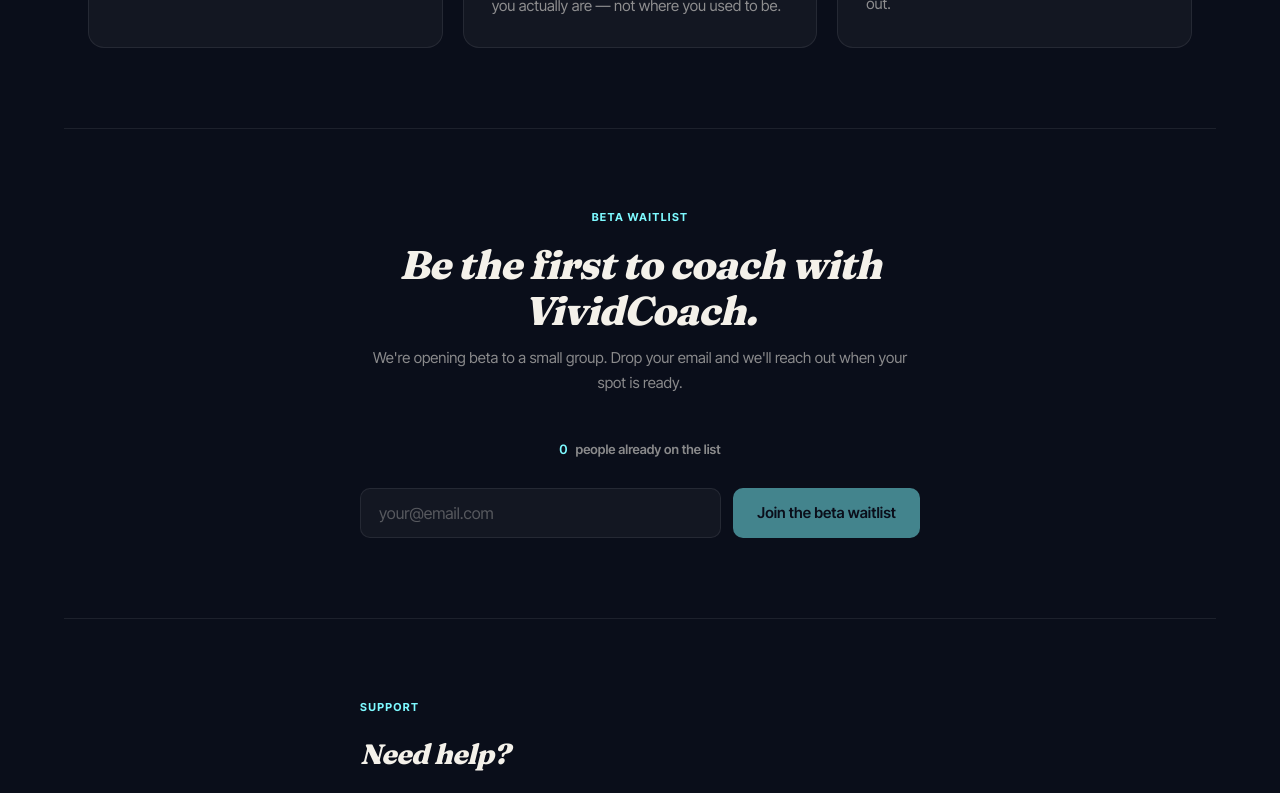
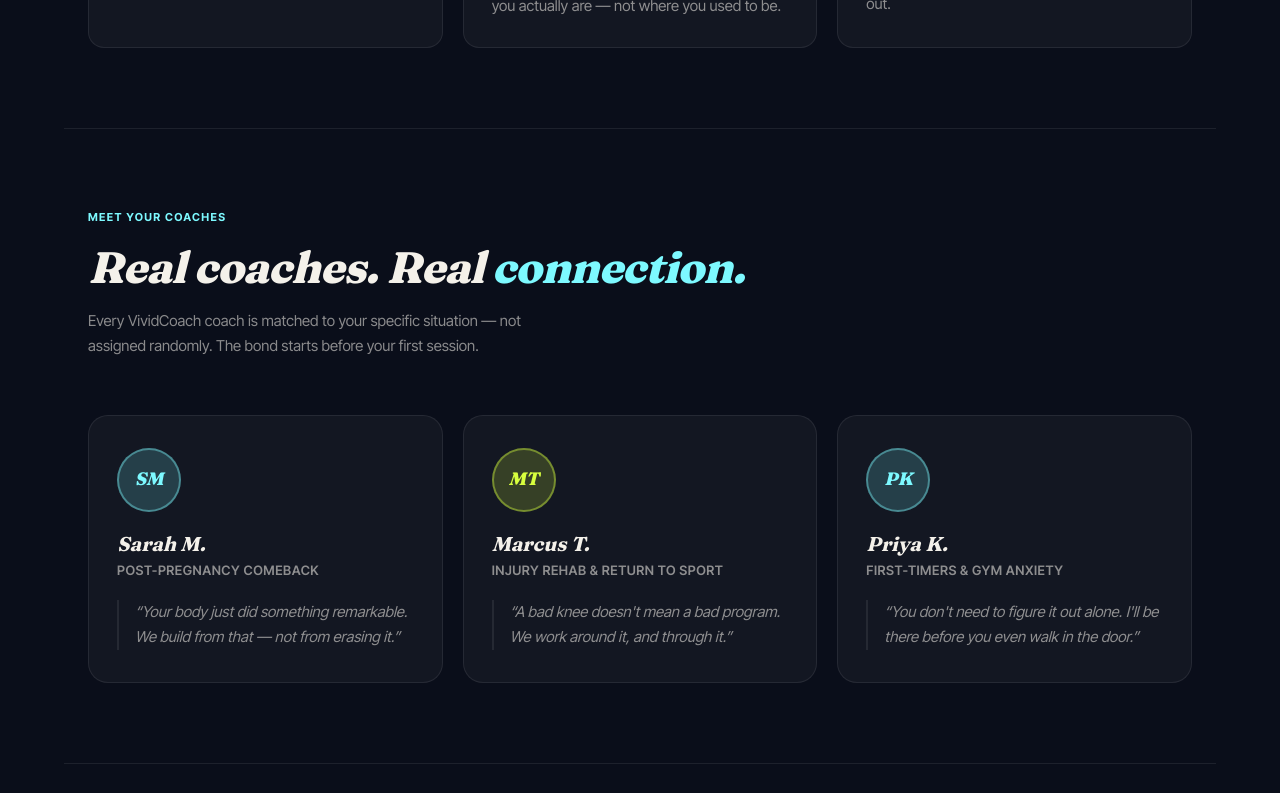
Before and after one commit to Vividcoachapp/vividcoach-landing, a Next.js app: page / in a window 1280 px wide. Shown: the part 1220-2013 px from the top of the page. Built offline with nearby package versions, Linux system fonts and the light colour scheme; no server answers.

Commit message:
Add coaches section to landing page — coach bonding brand story
Adds a 'Meet Your Coaches' section between the brand story and waitlist.
Three coaches with avatars (initials), specialty tags, and a personal quote
each tied to the brand's core scenarios (post-pregnancy, injury rehab, gym anxiety).

```diff
--- a/app/globals.css
+++ b/app/globals.css
@@ -295,6 +295,119 @@
   line-height: 1.65;
 }
 
+/* ─── COACHES ──────────────────────────────────────────── */
+.coaches {
+  padding: 5rem 1.5rem;
+  max-width: 72rem;
+  margin: 0 auto;
+}
+
+.coaches-header {
+  margin-bottom: 3.5rem;
+}
+
+.coaches-title {
+  font-family: var(--font-fraunces, serif);
+  font-style: italic;
+  font-size: clamp(1.75rem, 4vw, 2.75rem);
+  font-weight: 800;
+  line-height: 1.15;
+  letter-spacing: -0.02em;
+  color: var(--text);
+  max-width: 24ch;
+  margin-bottom: 1rem;
+}
+
+.coaches-title em {
+  color: var(--cyan);
+}
+
+.coaches-sub {
+  font-size: 0.9375rem;
+  color: var(--text-dim);
+  max-width: 52ch;
+  line-height: 1.65;
+}
+
+.coaches-grid {
+  display: grid;
+  grid-template-columns: 1fr;
+  gap: 1.25rem;
+}
+
+@media (min-width: 680px) {
+  .coaches-grid {
+    grid-template-columns: repeat(3, 1fr);
+  }
+}
+
+.coach-card {
+  background: var(--card-bg);
+  border: 1px solid var(--card-border);
+  border-radius: 20px;
+  padding: 2rem 1.75rem;
+  display: flex;
+  flex-direction: column;
+  gap: 1.25rem;
+  transition: border-color 0.2s ease, transform 0.2s ease;
+}
+
+.coach-card:hover {
+  border-color: rgba(125, 249, 255, 0.25);
+  transform: translateY(-3px);
+}
+
+.coach-avatar {
+  width: 64px;
+  height: 64px;
+  border-radius: 50%;
+  background: color-mix(in srgb, var(--coach-color) 18%, transparent);
+  border: 2px solid color-mix(in srgb, var(--coach-color) 40%, transparent);
+  color: var(--coach-color);
+  font-family: var(--font-fraunces, serif);
+  font-style: italic;
+  font-weight: 800;
+  font-size: 1.125rem;
+  display: flex;
+  align-items: center;
+  justify-content: center;
+  letter-spacing: -0.01em;
+  flex-shrink: 0;
+}
+
+.coach-info {
+  display: flex;
+  flex-direction: column;
+  gap: 0.25rem;
+}
+
+.coach-name {
+  font-family: var(--font-fraunces, serif);
+  font-style: italic;
+  font-size: 1.25rem;
+  font-weight: 700;
+  color: var(--text);
+  line-height: 1.2;
+}
+
+.coach-specialty {
+  font-size: 0.8125rem;
+  font-weight: 600;
+  letter-spacing: 0.04em;
+  text-transform: uppercase;
+  color: var(--text-dim);
+}
+
+.coach-quote {
+  font-size: 0.9375rem;
+  color: var(--text-dim);
+  line-height: 1.65;
+  font-style: italic;
+  border-left: 2px solid var(--card-border);
+  padding-left: 1rem;
+  margin: 0;
+}
+
 /* ─── WAITLIST ─────────────────────────────────────────── */
 .waitlist {
   padding: 5rem 1.5rem;
--- a/app/page.tsx
+++ b/app/page.tsx
@@ -16,6 +16,33 @@
 }
 
 export const revalidate = 60
+
+const coaches = [
+  {
+    initials: 'SM',
+    name: 'Sarah M.',
+    specialty: 'Post-pregnancy comeback',
+    color: '#7df9ff',
+    quote:
+      'Your body just did something remarkable. We build from that — not from erasing it.',
+  },
+  {
+    initials: 'MT',
+    name: 'Marcus T.',
+    specialty: 'Injury rehab & return to sport',
+    color: '#d8ff3e',
+    quote:
+      'A bad knee doesn\'t mean a bad program. We work around it, and through it.',
+  },
+  {
+    initials: 'PK',
+    name: 'Priya K.',
+    specialty: 'First-timers & gym anxiety',
+    color: '#7df9ff',
+    quote:
+      'You don\'t need to figure it out alone. I\'ll be there before you even walk in the door.',
+  },
+]
 
 export default async function Home() {
   const count = await getWaitlistCount()
@@ -71,7 +98,7 @@
               <div className="story-card-accent" aria-hidden />
               <div className="story-card-problem">Bad knee.</div>
               <p className="story-card-body">
-                Not "just avoid squats." VividCoach knows your knee, builds around
+                Not &quot;just avoid squats.&quot; VividCoach knows your knee, builds around
                 it, and adapts every session so you can still move forward.
               </p>
             </div>
@@ -95,6 +122,43 @@
                 figuring it out.
               </p>
             </div>
+          </div>
+        </section>
+
+        <div className="divider" />
+
+        {/* ── COACHES ───────────────────────────────────── */}
+        <section className="coaches" id="coaches">
+          <div className="coaches-header">
+            <p className="section-label">Meet your coaches</p>
+            <h2 className="coaches-title">
+              Real coaches. Real <em>connection.</em>
+            </h2>
+            <p className="coaches-sub">
+              Every VividCoach coach is matched to your specific situation — not
+              assigned randomly. The bond starts before your first session.
+            </p>
+          </div>
+
+          <div className="coaches-grid">
+            {coaches.map((coach) => (
+              <div key={coach.name} className="coach-card">
+                <div
+                  className="coach-avatar"
+                  style={{ '--coach-color': coach.color } as React.CSSProperties}
+                  aria-hidden
+                >
+                  {coach.initials}
+                </div>
+                <div className="coach-info">
+                  <div className="coach-name">{coach.name}</div>
+                  <div className="coach-specialty">{coach.specialty}</div>
+                </div>
+                <blockquote className="coach-quote">
+                  &ldquo;{coach.quote}&rdquo;
+                </blockquote>
+              </div>
+            ))}
           </div>
         </section>
 
```
